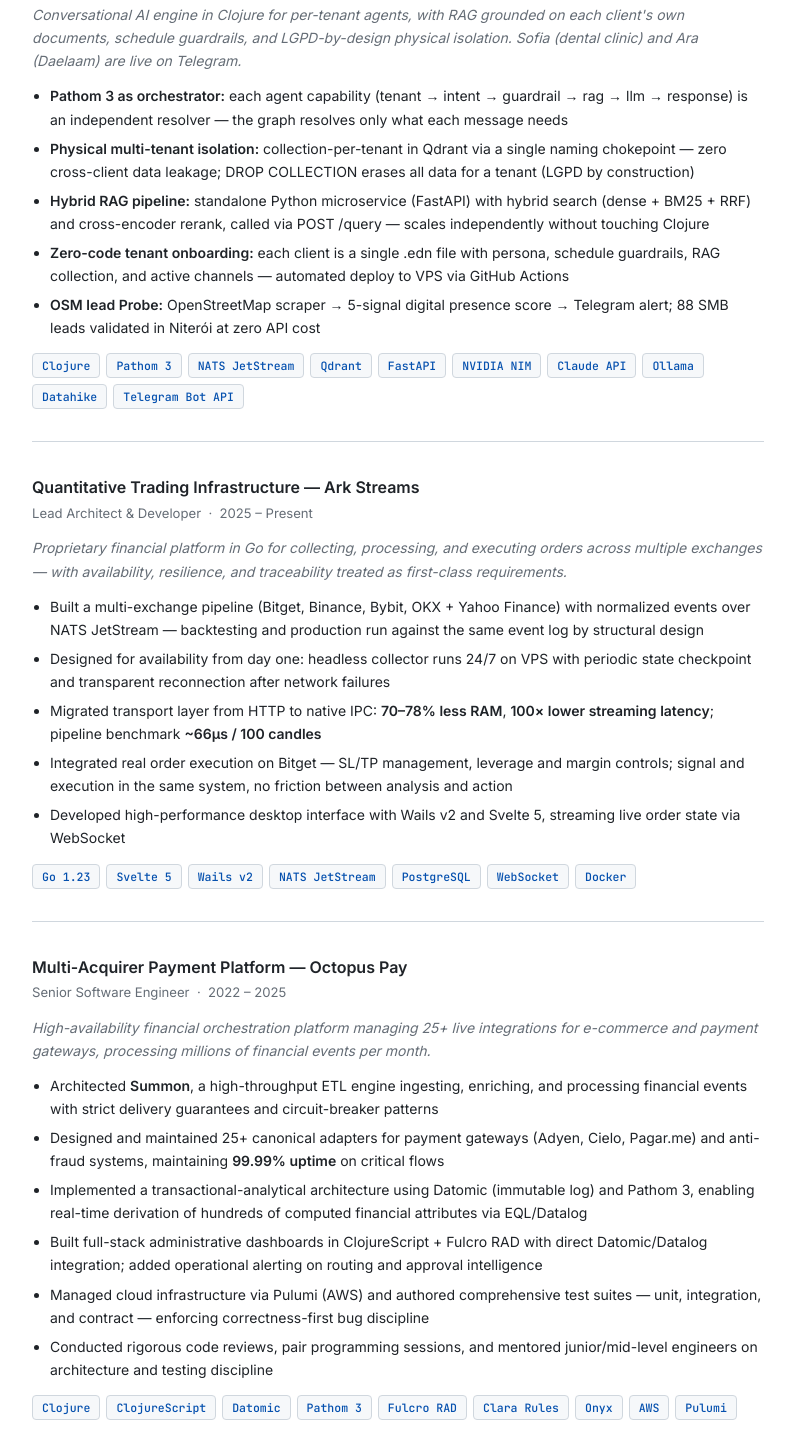
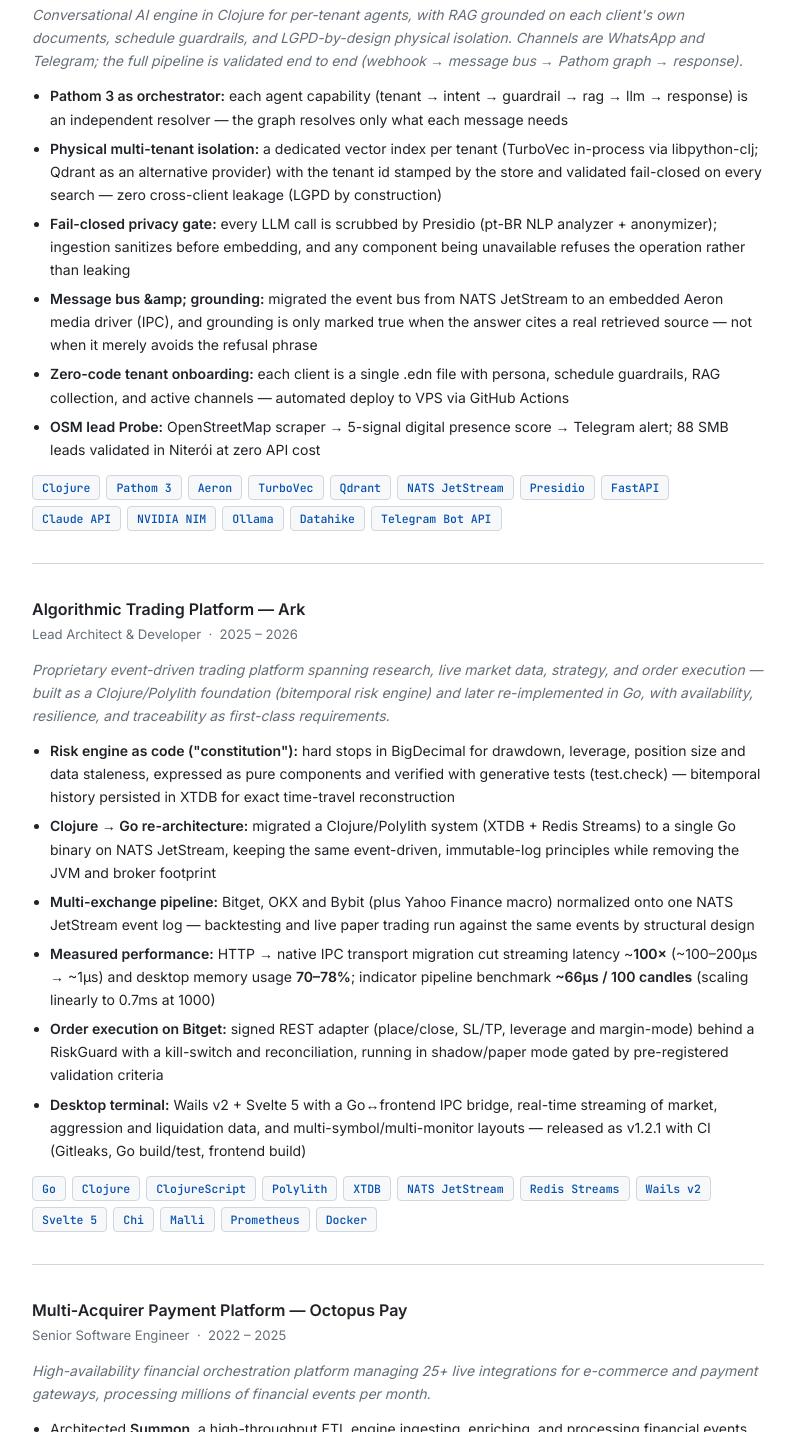
Before and after one commit to patrickcmserrano/resume, a plain HTML site: page index.html in a window 1280 px wide. Shown: the part 1787-3219 px from the top of the page, without its empty margins (242-1037 px from the left). Drawn offline with Linux system fonts and the light colour scheme.

Commit message:
fix(cv): alinha Ark e Rohana ao que os repositórios realmente mostram
Ark:
- período 2025 – 2026 (git: nov/2025 no ark-engine, jul/2026 no ark-streams)
- cobre a fase Clojure/Polylith (XTDB bitemporal, Redis Streams, risk-guard)
  antes da re-arquitetura em Go/NATS
- execução Bitget descrita como shadow/paper (gated por validação), não "real"
- acrescenta o terminal desktop como release v1.2.1 com CI
- remove "Binance" (não implementado) e "Bybit" mantém (collector aggTrades)

Rohana:
- canais WhatsApp + Telegram; entrega descrita como pipeline validado
  ponta a ponta, sem afirmar clientes pagantes em produção
- stack reflete o estado atual (Aeron, TurboVec via libpython-clj) e o
  histórico (NATS JetStream, Qdrant) — isolamento por índice-per-tenant
- acrescenta o gate de privacidade fail-closed (Presidio) e o grounding
  verificado por citação de fonte real

consistency.py: chave do slug "Ark" cobre o novo título "(Ark)"

```diff
--- a/index.html
+++ b/index.html
@@ -433,22 +433,26 @@
         <div class="entry-title">Multi-Tenant AI Agent Engine — Rohana / Daelaam</div>
         <div class="entry-meta">Independent Project &nbsp;·&nbsp; 2026 – Present</div>
       </div>
-      <p class="entry-description">Conversational AI engine in Clojure for per-tenant agents, with RAG grounded on each client's own documents, schedule guardrails, and LGPD-by-design physical isolation. Sofia (dental clinic) and Ara (Daelaam) are live on Telegram.</p>
+      <p class="entry-description">Conversational AI engine in Clojure for per-tenant agents, with RAG grounded on each client's own documents, schedule guardrails, and LGPD-by-design physical isolation. Channels are WhatsApp and Telegram; the full pipeline is validated end to end (webhook → message bus → Pathom graph → response).</p>
       <ul>
         <li><strong>Pathom 3 as orchestrator:</strong> each agent capability (tenant → intent → guardrail → rag → llm → response) is an independent resolver — the graph resolves only what each message needs</li>
-        <li><strong>Physical multi-tenant isolation:</strong> collection-per-tenant in Qdrant via a single naming chokepoint — zero cross-client data leakage; DROP COLLECTION erases all data for a tenant (LGPD by construction)</li>
-        <li><strong>Hybrid RAG pipeline:</strong> standalone Python microservice (FastAPI) with hybrid search (dense + BM25 + RRF) and cross-encoder rerank, called via POST /query — scales independently without touching Clojure</li>
+        <li><strong>Physical multi-tenant isolation:</strong> a dedicated vector index per tenant (TurboVec in-process via libpython-clj; Qdrant as an alternative provider) with the tenant id stamped by the store and validated fail-closed on every search — zero cross-client leakage (LGPD by construction)</li>
+        <li><strong>Fail-closed privacy gate:</strong> every LLM call is scrubbed by Presidio (pt-BR NLP analyzer + anonymizer); ingestion sanitizes before embedding, and any component being unavailable refuses the operation rather than leaking</li>
+        <li><strong>Message bus &amp;amp; grounding:</strong> migrated the event bus from NATS JetStream to an embedded Aeron media driver (IPC), and grounding is only marked true when the answer cites a real retrieved source — not when it merely avoids the refusal phrase</li>
         <li><strong>Zero-code tenant onboarding:</strong> each client is a single .edn file with persona, schedule guardrails, RAG collection, and active channels — automated deploy to VPS via GitHub Actions</li>
         <li><strong>OSM lead Probe:</strong> OpenStreetMap scraper → 5-signal digital presence score → Telegram alert; 88 SMB leads validated in Niterói at zero API cost</li>
       </ul>
       <div class="tags">
         <span class="tag">Clojure</span>
         <span class="tag">Pathom 3</span>
+        <span class="tag">Aeron</span>
+        <span class="tag">TurboVec</span>
+        <span class="tag">Qdrant</span>
         <span class="tag">NATS JetStream</span>
-        <span class="tag">Qdrant</span>
+        <span class="tag">Presidio</span>
         <span class="tag">FastAPI</span>
+        <span class="tag">Claude API</span>
         <span class="tag">NVIDIA NIM</span>
-        <span class="tag">Claude API</span>
         <span class="tag">Ollama</span>
         <span class="tag">Datahike</span>
         <span class="tag">Telegram Bot API</span>
@@ -457,24 +461,31 @@
 
     <div class="entry">
       <div class="entry-header">
-        <div class="entry-title">Quantitative Trading Infrastructure — Ark Streams</div>
-        <div class="entry-meta">Lead Architect &amp; Developer &nbsp;·&nbsp; 2025 – Present</div>
+        <div class="entry-title">Algorithmic Trading Platform — Ark</div>
+        <div class="entry-meta">Lead Architect &amp; Developer &nbsp;·&nbsp; 2025 – 2026</div>
       </div>
-      <p class="entry-description">Proprietary financial platform in Go for collecting, processing, and executing orders across multiple exchanges — with availability, resilience, and traceability treated as first-class requirements.</p>
+      <p class="entry-description">Proprietary event-driven trading platform spanning research, live market data, strategy, and order execution — built as a Clojure/Polylith foundation (bitemporal risk engine) and later re-implemented in Go, with availability, resilience, and traceability as first-class requirements.</p>
       <ul>
-        <li>Built a multi-exchange pipeline (Bitget, Binance, Bybit, OKX + Yahoo Finance) with normalized events over NATS JetStream — backtesting and production run against the same event log by structural design</li>
-        <li>Designed for availability from day one: headless collector runs 24/7 on VPS with periodic state checkpoint and transparent reconnection after network failures</li>
-        <li>Migrated transport layer from HTTP to native IPC: <strong>70–78% less RAM</strong>, <strong>100× lower streaming latency</strong>; pipeline benchmark <strong>~66µs / 100 candles</strong></li>
-        <li>Integrated real order execution on Bitget — SL/TP management, leverage and margin controls; signal and execution in the same system, no friction between analysis and action</li>
-        <li>Developed high-performance desktop interface with Wails v2 and Svelte 5, streaming live order state via WebSocket</li>
+        <li><strong>Risk engine as code ("constitution"):</strong> hard stops in BigDecimal for drawdown, leverage, position size and data staleness, expressed as pure components and verified with generative tests (test.check) — bitemporal history persisted in XTDB for exact time-travel reconstruction</li>
+        <li><strong>Clojure → Go re-architecture:</strong> migrated a Clojure/Polylith system (XTDB + Redis Streams) to a single Go binary on NATS JetStream, keeping the same event-driven, immutable-log principles while removing the JVM and broker footprint</li>
+        <li><strong>Multi-exchange pipeline:</strong> Bitget, OKX and Bybit (plus Yahoo Finance macro) normalized onto one NATS JetStream event log — backtesting and live paper trading run against the same events by structural design</li>
+        <li><strong>Measured performance:</strong> HTTP → native IPC transport migration cut streaming latency ~<strong>100×</strong> (~100–200µs → ~1µs) and desktop memory usage <strong>70–78%</strong>; indicator pipeline benchmark <strong>~66µs / 100 candles</strong> (scaling linearly to 0.7ms at 1000)</li>
+        <li><strong>Order execution on Bitget:</strong> signed REST adapter (place/close, SL/TP, leverage and margin-mode) behind a RiskGuard with a kill-switch and reconciliation, running in shadow/paper mode gated by pre-registered validation criteria</li>
+        <li><strong>Desktop terminal:</strong> Wails v2 + Svelte 5 with a Go↔frontend IPC bridge, real-time streaming of market, aggression and liquidation data, and multi-symbol/multi-monitor layouts — released as v1.2.1 with CI (Gitleaks, Go build/test, frontend build)</li>
       </ul>
       <div class="tags">
-        <span class="tag">Go 1.23</span>
+        <span class="tag">Go</span>
+        <span class="tag">Clojure</span>
+        <span class="tag">ClojureScript</span>
+        <span class="tag">Polylith</span>
+        <span class="tag">XTDB</span>
+        <span class="tag">NATS JetStream</span>
+        <span class="tag">Redis Streams</span>
+        <span class="tag">Wails v2</span>
         <span class="tag">Svelte 5</span>
-        <span class="tag">Wails v2</span>
-        <span class="tag">NATS JetStream</span>
-        <span class="tag">PostgreSQL</span>
-        <span class="tag">WebSocket</span>
+        <span class="tag">Chi</span>
+        <span class="tag">Malli</span>
+        <span class="tag">Prometheus</span>
         <span class="tag">Docker</span>
       </div>
     </div>
```
Also changed, not shown: 5 other files.
